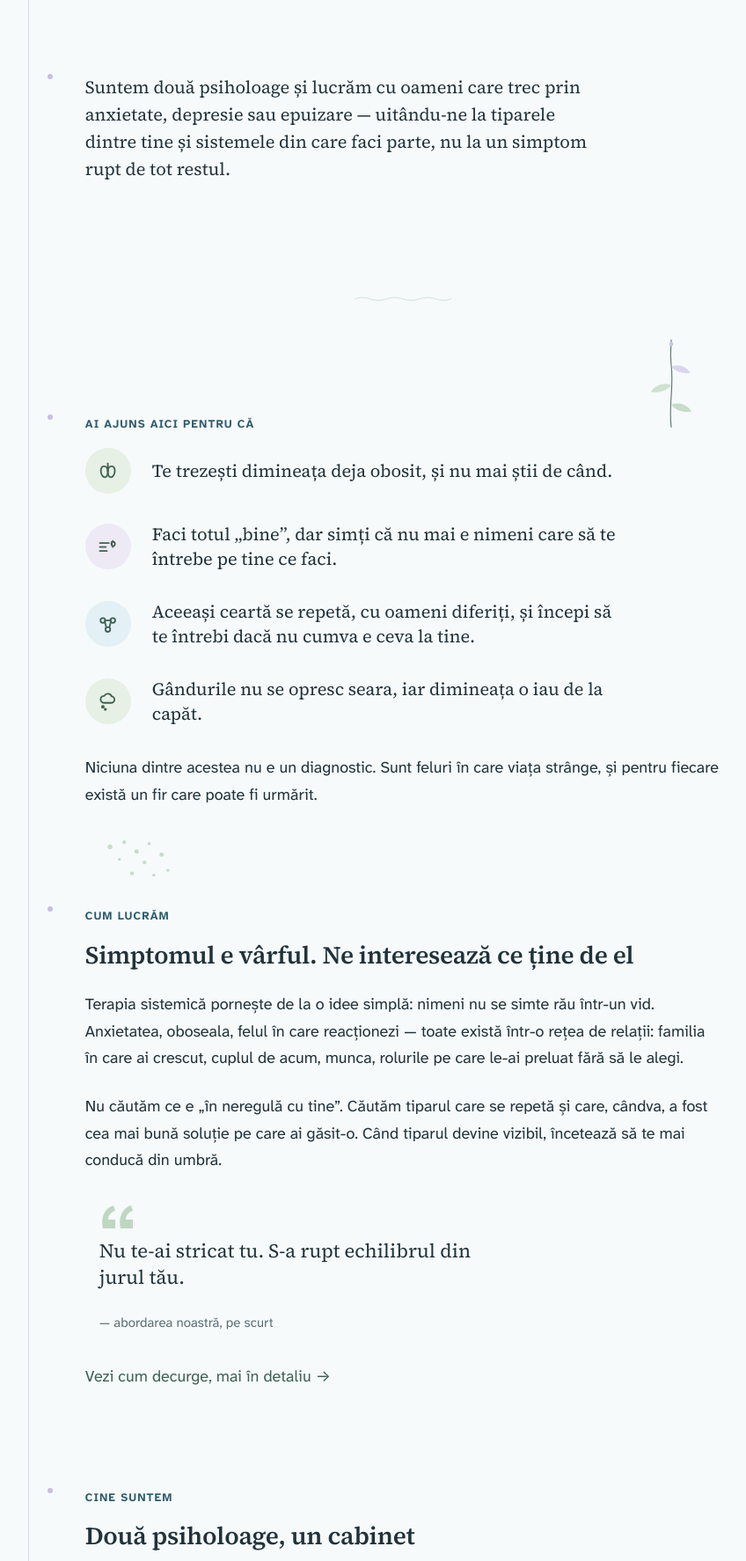
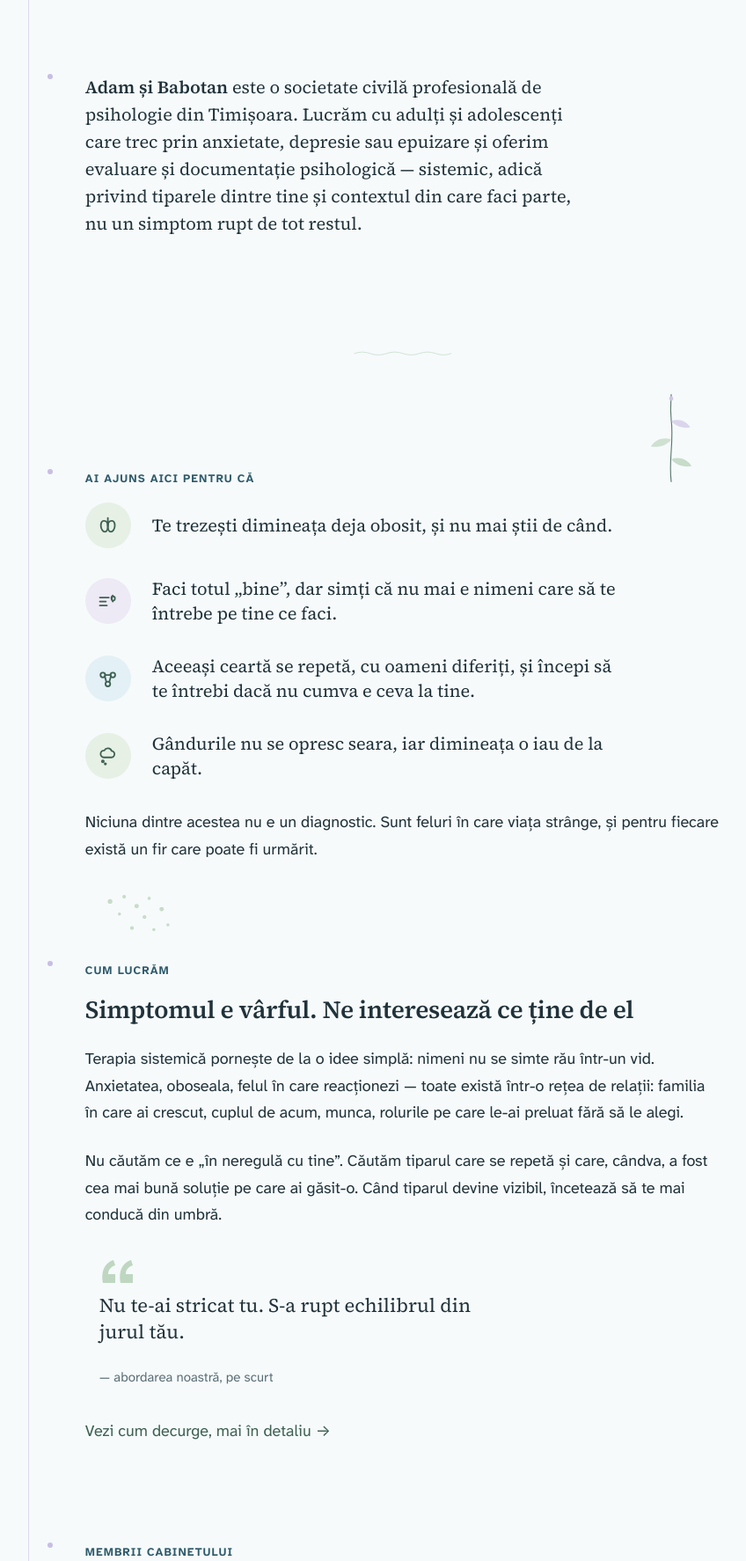
Before and after one commit to madalinagligor5-maker/psiho, a PHP site: page / in a window 1280 px wide. Shown: the part 971-2745 px from the top of the page at 88% size, without its empty margins (206-1054 px from the left). Run offline with PHP 8.4, Linux system fonts and the light colour scheme; tables that the repository leaves empty hold one stand-in row (values such as "Sample post"); some libraries are stand-ins or nearby versions.

Commit message:
Aplic raportul: servicii/preturi + asociatia prezentata intai + Babotan onest
Servicii: scot Psihoterapie de familie si Orientare in cariera. Evaluare
psihologica si Fise CES/grad primesc pret fix 180 lei / 50 min (setari noi
in seed, editabile din admin).

Continut: prima pagina si Echipa incep cu asociatia (societatea civila
profesionala), apoi membrii separat — accent pe profesionalism.

Echipa: notele editoriale [COMPLETEZ EU] nu mai apar public. Aratam doar
ce e confirmat; unde lipsesc datele (Amalia), o nota neutra, fara sa
inventam. Adam isi pastreaza biografia completa.

Co-Authored-By: Claude Opus 4.8 <noreply@anthropic.com>

```diff
--- a/seed.php
+++ b/seed.php
@@ -147,6 +147,9 @@ $setari = [
     ['pret_online',          '220',  'Preț ședință online (lei)',                 'numar',   'preturi', 3],
     ['durata_online',        '50',   'Durată ședință online (minute)',            'numar',   'preturi', 4],
     ['durata_cunoastere',    '20',   'Durată ședință de cunoaștere (minute)',     'numar',   'preturi', 5],
+    ['pret_evaluare',        '180',  'Preț evaluare psihologică (lei)',           'numar',   'preturi', 6],
+    ['durata_evaluare',      '50',   'Durată evaluare psihologică (minute)',      'numar',   'preturi', 7],
+    ['pret_fise',            '180',  'Preț fișe CES / încadrare în grad (lei)',   'numar',   'preturi', 8],
 
     // grup: contact
     ['adresa',               '[COMPLETEZ EU: strada, număr, oraș]', 'Adresa cabinetului', 'text', 'contact', 1],
--- a/src/views/public/acasa.php
+++ b/src/views/public/acasa.php
@@ -36,12 +36,14 @@ $psihologi = $psihologi ?? [];
   </div>
 </section>
 
-<!-- Manifest scurt, sub hero -->
+<!-- Manifest scurt, sub hero: intai asociatia, apoi ce facem -->
 <section class="sectiune reveal">
   <p class="introducere">
-    Suntem două psiholoage și lucrăm cu oameni care trec prin anxietate, depresie
-    sau epuizare — uitându-ne la tiparele dintre tine și sistemele din care faci
-    parte, nu la un simptom rupt de tot restul.
+    <strong><?= e(setare('cabinet_nume', 'Adam și Babotan')) ?></strong> este o
+    societate civilă profesională de psihologie din Timișoara. Lucrăm cu adulți și
+    adolescenți care trec prin anxietate, depresie sau epuizare și oferim evaluare
+    și documentație psihologică — sistemic, adică privind tiparele dintre tine și
+    contextul din care faci parte, nu un simptom rupt de tot restul.
   </p>
 </section>
 
@@ -106,12 +108,12 @@ $psihologi = $psihologi ?? [];
 <!-- Echipa, pe scurt -->
 <?php if (!empty($psihologi)): ?>
 <section class="sectiune reveal">
-  <p class="eticheta">Cine suntem</p>
-  <h2>Două psiholoage, un cabinet</h2>
+  <p class="eticheta">Membrii cabinetului</p>
+  <h2>Cele două psiholoage</h2>
   <p style="margin-top: var(--s3)">
-    <?= e(setare('cabinet_entitate', 'ADAM ȘI BABOTAN, Societate civilă profesională de psihologie')) ?>.
-    Lucrăm fiecare cu specializarea ei, dar împărtășim aceeași abordare sistemică
-    și caldă.
+    Sub această formă de exercitare lucrează două psiholoage. Fiecare are formarea
+    și specializările ei, verificabile prin codul CPR în registrul Colegiului
+    Psihologilor — dar împărtășesc aceeași abordare sistemică și caldă.
   </p>
   <div class="servicii" style="margin-top: var(--s4)">
     <?php foreach ($psihologi as $idx => $p): ?>
```
Also changed, not shown: src/views/public/echipa.php (+31 -8 lines), src/views/public/servicii.php (+6 -20 lines).
